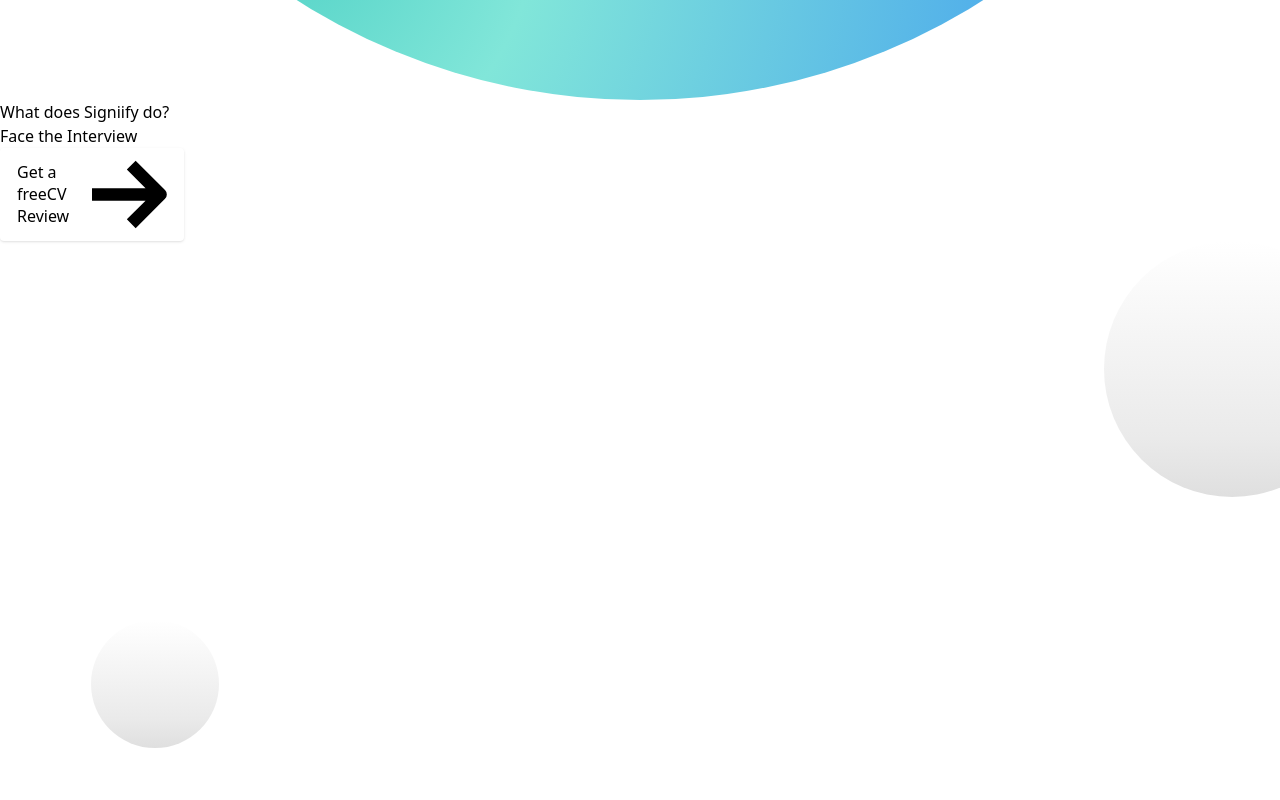
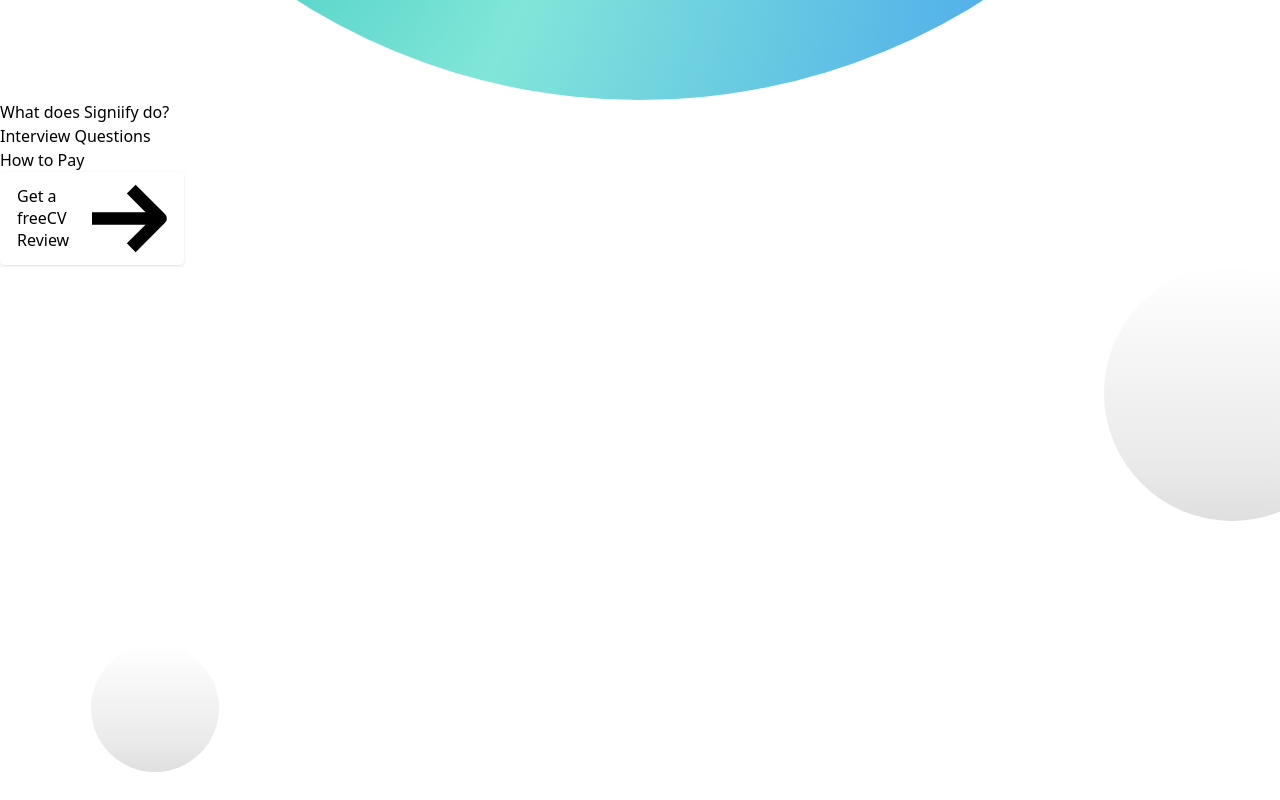
Before and after one commit to DaKheera47/signiifyhr, a React (Vite) app: page / in a window 1280 px wide. Shown: the part 1180-1980 px from the top of the page. Built offline with nearby package versions, Linux system fonts and the light colour scheme.

Commit message:
How to pay

```diff
--- a/src/pages/Home.jsx
+++ b/src/pages/Home.jsx
@@ -27,6 +27,20 @@ function Home() {
         <InterviewHints />
         <PDFRender />
         <FreeReview />
+        <div
+          id="payment"
+          data-aos="fade-up"
+          className="py-12 sm:py-24 w-full text-center bg-white rounded-lg border shadow-md"
+        >
+          <h5 className="mb-5 text-3xl font-bold text-gray-900">How to Pay</h5>
+          <p className="text-base text-gray-500 sm:text-lg w-4/5 text-center md:w-3/5 mx-auto">
+            Online bank transfer is available for all our services.
+          </p>
+
+          <p className="mb-5 text-base md:text-xl text-blue-800 hover:underline underline-offset-2 sm:text-lg w-4/5 text-center md:w-3/5 mx-auto">
+            IBAN PK83NAYA1234503215344604
+          </p>
+        </div>
       </main>
 
       {/*  Site footer */}
--- a/src/partials/Header.jsx
+++ b/src/partials/Header.jsx
@@ -72,7 +72,15 @@ function Header() {
                     href="#facetheinterview"
                     className="hover:underline underline-offset-4 font-medium text-gray-600 hover:text-gray-900 px-2 sm:px-5 py-3 flex items-center transition duration-150 ease-in-out"
                   >
-                    Face the Interview
+                    Interview Questions
+                  </a>
+                </li>
+                <li>
+                  <a
+                    href="#payment"
+                    className="hover:underline underline-offset-4 font-medium text-gray-600 hover:text-gray-900 px-2 sm:px-5 py-3 flex items-center transition duration-150 ease-in-out"
+                  >
+                    How to Pay
                   </a>
                 </li>
               </div>
--- a/src/partials/InterviewHints.jsx
+++ b/src/partials/InterviewHints.jsx
@@ -91,7 +91,7 @@ export default function InterviewHints() {
   return (
     <div data-aos="fade-up" id="facetheinterview">
       <div className="max-w-3xl mx-auto text-center pb-12 md:pb-16">
-        <h1 className="h2 mb-2 mt-16">Face The Interview</h1>
+        <h1 className="h2 mb-2 mt-16">Interview Questions</h1>
         <h4 className="h4 mb-2 font-light w-4/5 text-center mx-auto text-gray-600 capitalize">
           How to answer Common Interview Questions
         </h4>
```
